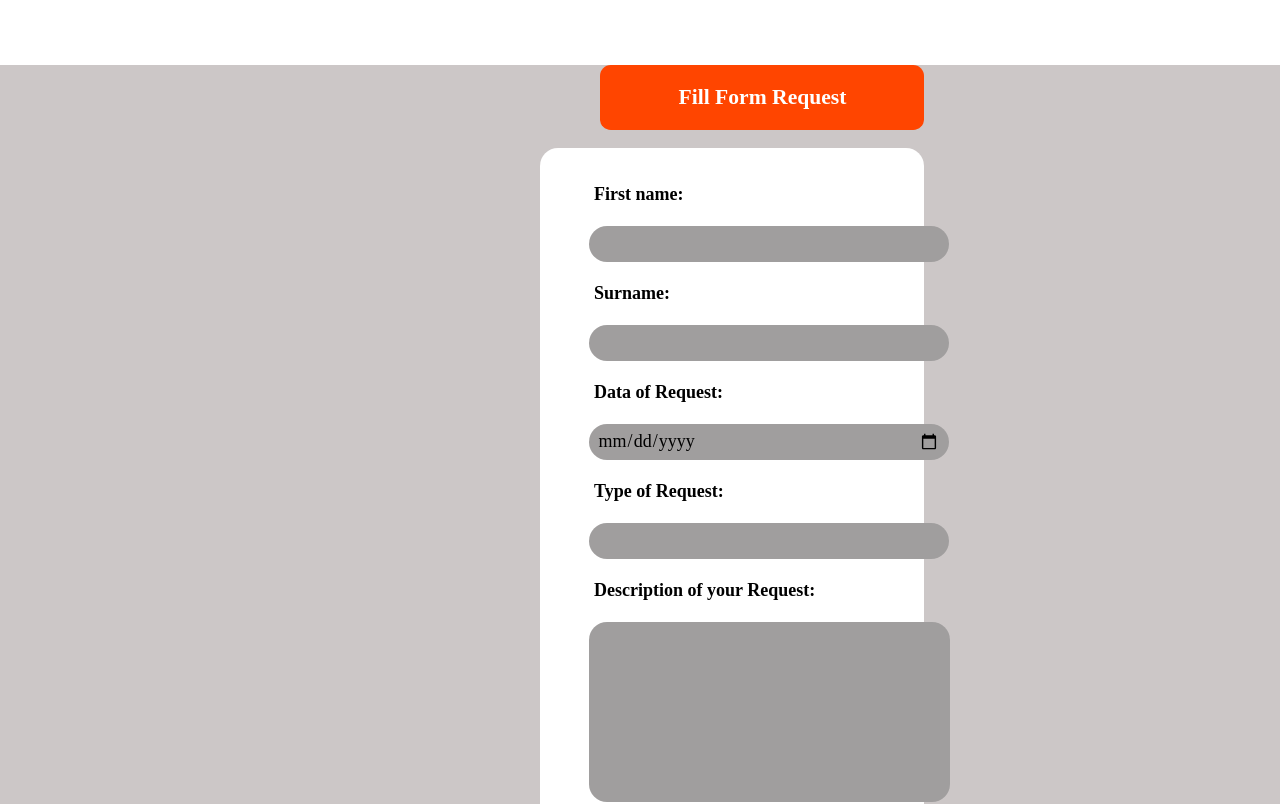
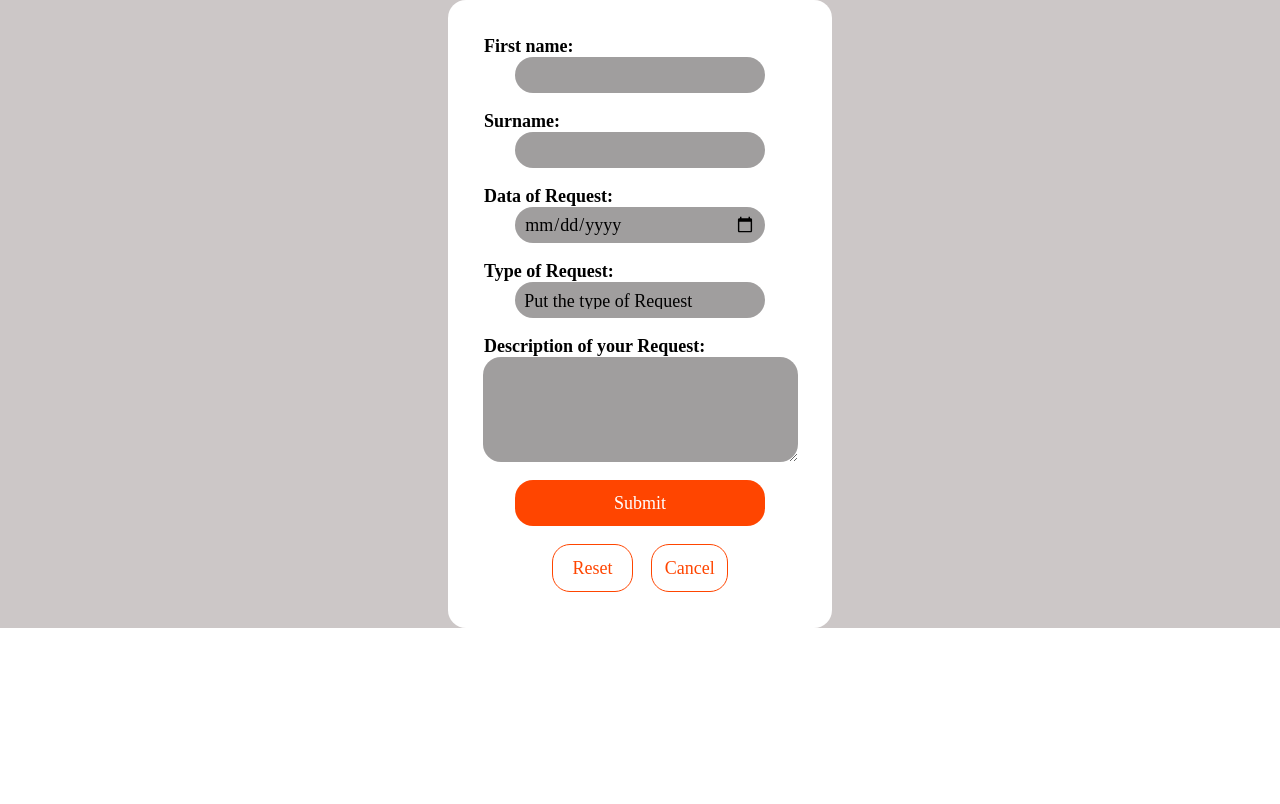
Before and after one commit to alcfdez/Support-App, a Vue app in the folder src/main/frontend/: page / in a window 1280 px wide. Shown: the top 804 px of the page. Built offline with nearby package versions, Linux system fonts and the light colour scheme.

Commit message:
form updated

```diff
--- a/src/main/frontend/src/components/FormRequest.vue
+++ b/src/main/frontend/src/components/FormRequest.vue
@@ -2,37 +2,33 @@
 
 <template>
     <main>
-        <div class="__container-title">
-            <h2>Fill Form Request</h2>
-        </div>
 
         <form class="__container-forms">
-            <label class="__container-forms__label" for="firstname">First name:</label><br />
-            <input type="text" class="__container-forms__label__inputbox" name="firstname" /><br />
+            <label class="__container-forms__label" for="firstname">First name:</label>
+            <input type="text" class="__container-forms__label__inputbox" name="firstname" />
 
-            <label class="__container-forms__label" for="surname">Surname:</label><br />
-            <input type="text" class="__container-forms__label__inputbox" name="surname" /><br />
+            <label class="__container-forms__label" for="surname">Surname:</label>
+            <input type="text" class="__container-forms__label__inputbox" name="surname" />
 
-            <label class="__container-forms__label" for="date">Data of Request:</label><br />
-            <input type="date" class="__container-forms__label__inputbox" name="date" /><br />
+            <label class="__container-forms__label" for="date">Data of Request:</label>
+            <input type="date" class="__container-forms__label__inputbox" name="date" />
 
-            <label class="__container-forms__label" for="type">Type of Request:</label><br />
+            <label class="__container-forms__label" for="type">Type of Request:</label>
             <select type="text" class="__container-forms__label__inputbox" name="typerequest">
-                <option class= "features" ></option>
+                <option class= "features" selected disabled >Put the type of Request</option>
                 <option class= "features" >Material Request</option>
                 <option class= "features" >Repair Request</option>
                 <option class= "features" >TI Service Request</option>
                 <option class= "features" >SAC</option>
-            </select><br />
+            </select>
 
-            <label class="__container-forms__label" for="type">Description of your Request:</label><br />
-            <input type="text" class="__container-forms__label__inputbox__description" name="description" /><br />
-
+            <label class="__container-forms__label" for="type">Description of your Request:</label>
+            <textarea name="name-description" class="__container-forms__label__inputbox__description" cols="30" rows="5"></textarea>
                 <button class="button__one" type="button">
-                    Submit</button><br />
+                    Submit</button>
                 <div class="container__button">
                     <button class="button__two" type="button">
-                        Reset</button><br />
+                        Reset</button>
                     <button class="button__three" type="button">
                         Cancel
                     </button>
@@ -47,49 +43,41 @@ main {
     width: 100%;
     height: 100%;
     background-color: rgb(204, 199, 199);
-
-}
-
-.__container-title {
-    background-color: orangered;
-    margin: 3em 27.8em 0.5em;
-    width: 15em;
-    height: 3em;
-    border-radius: 0.5em;
     display: flex;
     justify-content: center;
-    align-items: center;
-    font-size: 1.2em;
-    font-weight: bold;
-    color: white;
+
+
 }
 
 .__container-forms {
     width: 30%;
-    margin: 1em 30em 5em;
     background-color: white;
     padding: 2em;
     border-radius: 1em;
     font-weight: bold;
+    display: flex;
+    flex-direction: column;
+    align-items: center;
+
 
     &__label {
         background-color: white;
-        margin-left: 1em;
+        align-self: start;
+
 
         &__inputbox {
             border-radius: 1em;
             height: 2em;
-            width: 20em;
+            width: 80%;
             padding: 0.5em;
             background-color: rgb(160, 158, 158);
-            margin-left: .7em;
+            margin-bottom: 1em;
 
             &__description {
-                height: 10em;
-                width: 20.1em;
+
                 background-color:rgb(160, 158, 158);
                 border-radius: 1em;
-                margin-left: .7em;
+                margin-bottom: 1em;
             }
         }
     }
@@ -100,17 +88,16 @@ main {
     background-color: orangered;
     border-radius: 1em;
     padding: 0.7em;
-    width: 18em;
+    width: 80%;
     display: flex;
     justify-content: center;
-    margin-left: 1.6em;
     color: white;
+    margin-bottom: 1em;
 }
 .container__button{
     width: 50%;
     display: flex;
     justify-content: center;
-    margin-left: 5.2em;
     gap: 1em;
     color: white;
 
@@ -123,10 +110,10 @@ main {
     }
 .button__three{
     border: .1em solid orangered;
-        border-radius: 1em;
-        padding: .7em;
-        font-size: 1em;
-        color: orangered;
+    border-radius: 1em;
+    padding: .7em;
+    font-size: 1em;
+    color: orangered;
     }
 
 
```
